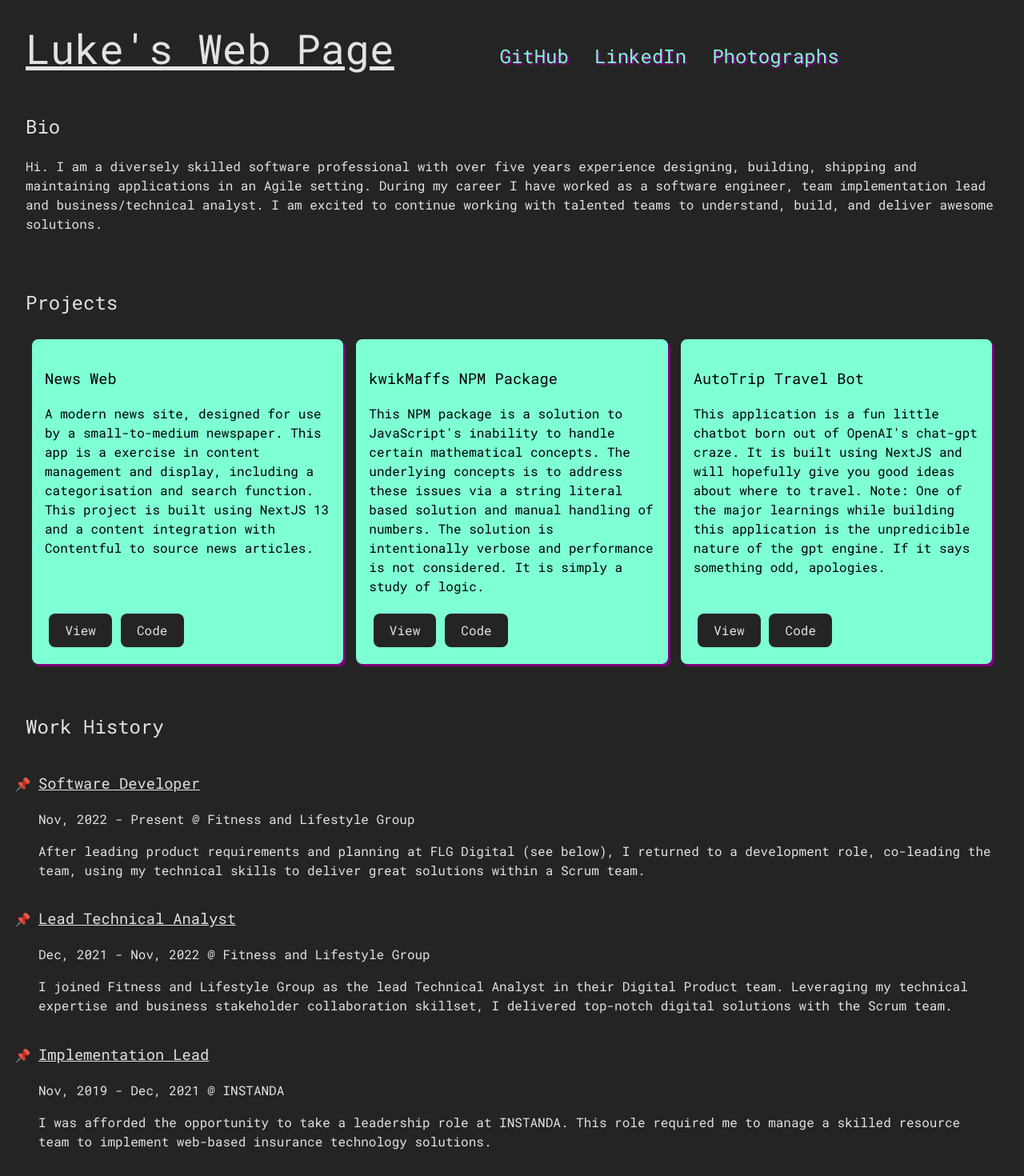
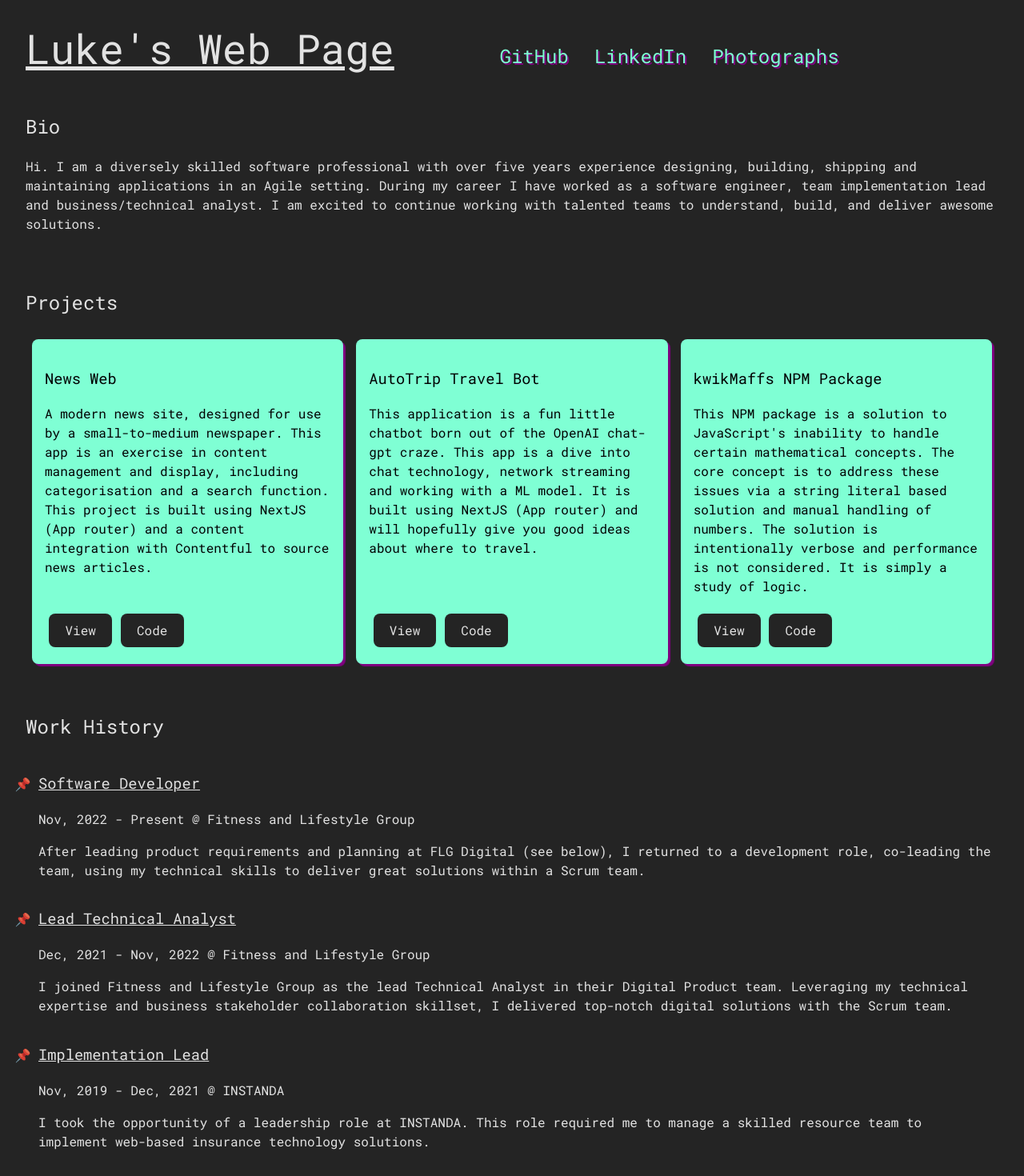
Before and after one commit to sslukess/sslukess, a React (Vite) app: page / in a window 1280 px wide. Shown: the top 1470 px of the page at 80% size. Built offline with nearby package versions, Linux system fonts and the light colour scheme.

Commit message:
content updates

```diff
--- a/src/content/previousJobs.ts
+++ b/src/content/previousJobs.ts
@@ -21,7 +21,7 @@ const instandaTechLead: IPreviousJob = {
     employer: "INSTANDA",
     yearFrom: "Nov, 2019",
     yearTo: "Dec, 2021",
-    description: "I was afforded the opportunity to take a leadership role at INSTANDA. This role required me to manage a skilled resource team to implement web-based insurance technology solutions."
+    description: "I took the opportunity of a leadership role at INSTANDA. This role required me to manage a skilled resource team to implement web-based insurance technology solutions."
 };
 
 const instandaConfigAnalyst: IPreviousJob = {
--- a/src/content/projects.ts
+++ b/src/content/projects.ts
@@ -65,8 +65,8 @@ const newsWeb = new Project({
     appUrl: "https://newsweb-v1.netlify.app",
     codeUrl: "https://github.com/sslukess/NewsWeb-V1",
     description: `A modern news site, designed for use by a small-to-medium newspaper.
-    This app is a exercise in content management and display, including a categorisation and search function.
-    This project is built using NextJS 13 and a content integration with Contentful to source news articles.`
+    This app is an exercise in content management and display, including categorisation and a search function.
+    This project is built using NextJS (App router) and a content integration with Contentful to source news articles.`
 });
 
 const kwikMaffs = new Project({
@@ -74,21 +74,21 @@ const kwikMaffs = new Project({
     appUrl: "htts://www.google.com",
     codeUrl: "htts://www.google.com",
     description: `This NPM package is a solution to JavaScript's inability to handle certain mathematical concepts.
-    The underlying concepts is to address these issues via a string literal based solution and manual handling of numbers.
+    The core concept is to address these issues via a string literal based solution and manual handling of numbers.
     The solution is intentionally verbose and performance is not considered. It is simply a study of logic.`
 });
 
 const autoTrip = new Project({
     title: "AutoTrip Travel Bot",
-    appUrl: "htts://www.google.com",
-    codeUrl: "htts://www.google.com",
-    description: `This application is a fun little chatbot born out of OpenAI's chat-gpt craze.
-    It is built using NextJS and will hopefully give you good ideas about where to travel.
-    Note: One of the major learnings while building this application is the unpredicible nature of the gpt engine. If it says something odd, apologies.`
+    appUrl: "https://autotrip.netlify.app",
+    codeUrl: "https://github.com/sslukess/AutoTrip",
+    description: `This application is a fun little chatbot born out of the OpenAI chat-gpt craze.
+    This app is a dive into chat technology, network streaming and working with a ML model.
+    It is built using NextJS (App router) and will hopefully give you good ideas about where to travel.`
 })
 
 export const projects: Project[] = [
     newsWeb,
+    autoTrip,
     kwikMaffs,
-    autoTrip
 ]
```
